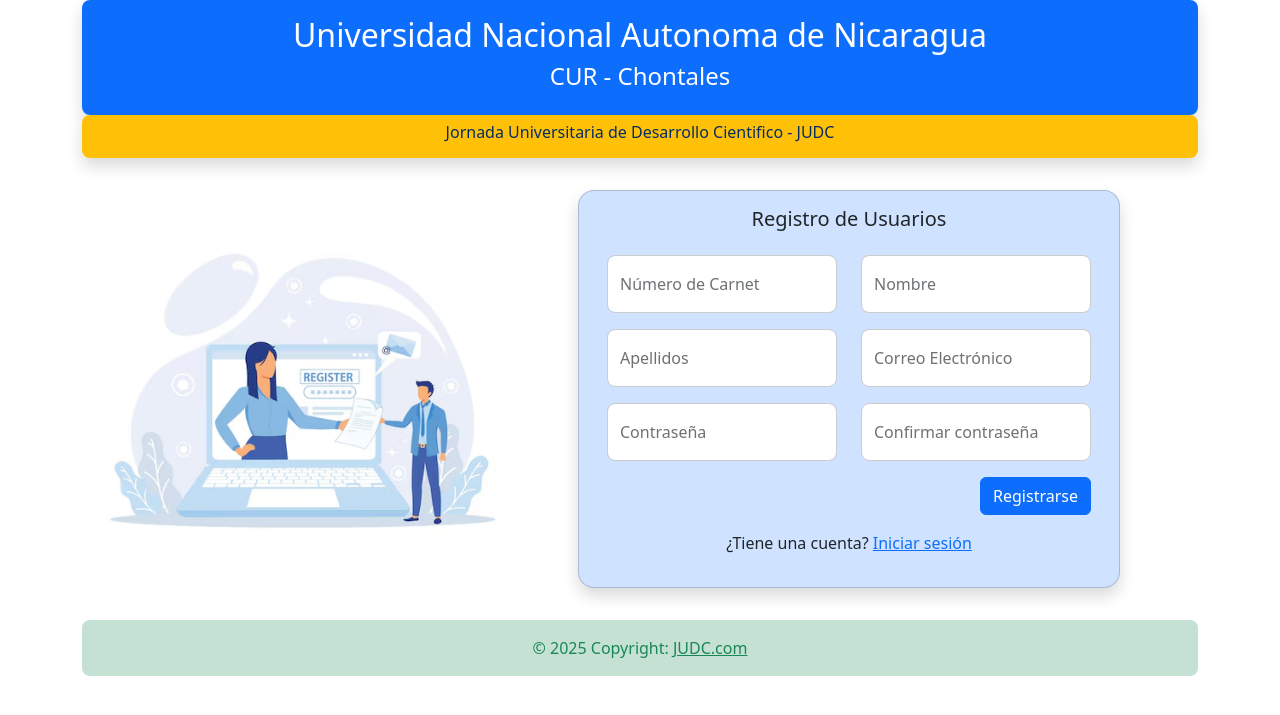
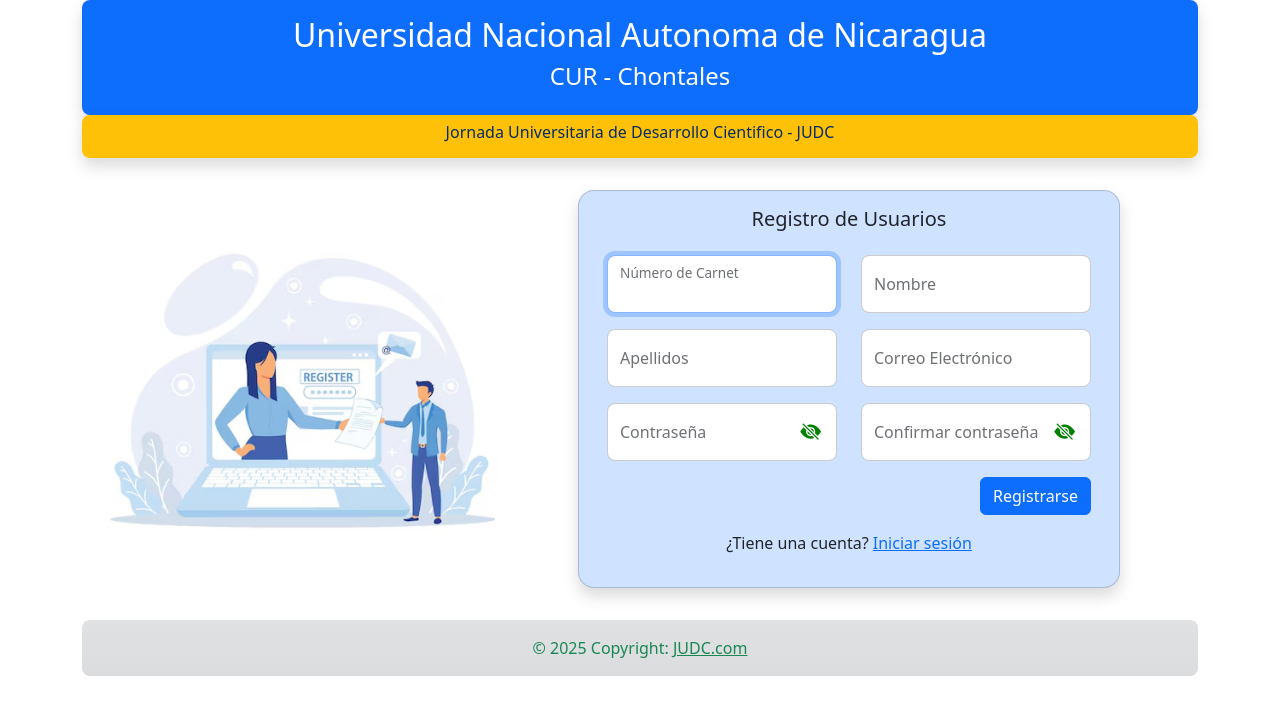
Before and after one commit to manzanareslopezdionicio/APPWEBDJ, a Django app: page /registro/ in a window 1280 px wide. Shown: the top 715 px of the page. Run offline with Django 5.2, Linux system fonts and the light colour scheme; some libraries are stand-ins or nearby versions.

Commit message:
password
Crear scripts para visualizar password

```diff
--- /dev/null
+++ b/appjudc/static/js/scripts.js
@@ -0,0 +1,87 @@
+// Mostrar y ocultar contraseña login
+$(document).ready(function () {
+    $('#topass').on('mouseenter', function () {
+        $(this).css('color', 'blue');
+    }).on('mouseleave', function () {
+        // Si el campo está en modo texto, mantener rojo; si no, negro
+        var passwordField = $('#password');
+        if (passwordField.attr('type') === 'text') {
+            $(this).css('color', 'red');
+        } else {
+            $(this).css('color', 'green');
+        }
+    });
+
+    $('#topass').click(function () {
+        var passwordField = $('#password');
+        var passwordFieldType = passwordField.attr('type');
+
+        if (passwordFieldType === 'password') {
+            passwordField.attr('type', 'text');
+            $(this).removeClass('bi-eye-slash-fill').addClass('bi-eye-fill');
+            $(this).css('color', 'red');
+        } else {
+            passwordField.attr('type', 'password');
+            $(this).removeClass('bi-eye-fill').addClass('bi-eye-slash-fill');
+            $(this).css('color', 'green');
+        }
+    });
+});
+// Mostrar y ocultar contraseña registro
+$(document).ready(function () {
+    $('#topass1').on('mouseenter', function () {
+        $(this).css('color', 'blue');
+    }).on('mouseleave', function () {
+        // Si el campo está en modo texto, mantener rojo; si no, negro
+        var passwordField = $('#password1');
+        if (passwordField.attr('type') === 'text') {
+            $(this).css('color', 'red');
+        } else {
+            $(this).css('color', 'green');
+        }
+    });
+
+    $('#topass1').click(function () {
+        var passwordField = $('#password1');
+        var passwordFieldType = passwordField.attr('type');
+
+        if (passwordFieldType === 'password') {
+            passwordField.attr('type', 'text');
+            $(this).removeClass('bi-eye-slash-fill').addClass('bi-eye-fill');
+            $(this).css('color', 'red');
+        } else {
+            passwordField.attr('type', 'password');
+            $(this).removeClass('bi-eye-fill').addClass('bi-eye-slash-fill');
+            $(this).css('color', 'green');
+        }
+    });
+});
+// Mostrar y ocultar contraseña registro
+$(document).ready(function () {
+    $('#topass2').on('mouseenter', function () {
+        $(this).css('color', 'blue');
+    }).on('mouseleave', function () {
+        // Si el campo está en modo texto, mantener rojo; si no, verde
+        var passwordField = $('#passwordf');
+        if (passwordField.attr('type') === 'text') {
+            $(this).css('color', 'red');
+        } else {
+            $(this).css('color', 'green');
+        }
+    });
+
+    $('#topass2').click(function () {
+        var passwordField = $('#passwordf');
+        var passwordFieldType = passwordField.attr('type');
+
+        if (passwordFieldType === 'password') {
+            passwordField.attr('type', 'text');
+            $(this).removeClass('bi-eye-slash-fill').addClass('bi-eye-fill');
+            $(this).css('color', 'red');
+        } else {
+            passwordField.attr('type', 'password');
+            $(this).removeClass('bi-eye-fill').addClass('bi-eye-slash-fill');
+            $(this).css('color', 'green');
+        }
+    });
+});
--- a/appjudc/templates/base.html
+++ b/appjudc/templates/base.html
@@ -1,6 +1,7 @@
 {% load static %}
 <!doctype html>
 <html lang="en">
+
 <head>
     <title>{% block titulo %} {% endblock %}</title>
     <!-- Required meta tags -->
@@ -10,7 +11,9 @@
     <!-- Bootstrap CSS v5.2.1 -->
     <link rel="stylesheet" href="{% static 'dist/css/bootstrap.min.css' %}">
     <link rel="stylesheet" href="{% static 'css/estilo.css' %}">
+    <link rel="stylesheet" href="https://cdn.jsdelivr.net/npm/bootstrap-icons@1.13.1/font/bootstrap-icons.min.css">
 </head>
+
 <body>
     <header>
         <!-- place navbar here -->
@@ -32,17 +35,19 @@
     <footer>
         <!-- place footer here -->
         <div class="container">
-            <div class="text-center rounded-3 bg-success p-2 text-success bg-opacity-25 p-3 mt-4">
+            <div class="text-center rounded-3 bg-secondary bg-gradient p-2 text-success bg-opacity-25 p-3 mt-4">
                 © 2025 Copyright:
                 <a class="text-success" href="#">JUDC.com</a>
             </div>
         </div>
     </footer>
     <!-- Bootstrap JavaScript Libraries -->
+    <!-- <script src="https://cdn.jsdelivr.net/npm/@popperjs/core@2.11.6/dist/umd/popper.min.js"></script> -->
+    <!-- <script src="https://code.jquery.com/jquery-3.7.1.min.js"></script> -->
     <script src="{% static 'js/jquery-3.7.1.min.js' %}"></script>
     <script src="{% static 'dist/js/bootstrap.bundle.min.js' %}"></script>
     <script src="{% static 'dist/js/bootstrap.min.js' %}"></script>
-
+    <script src="{% static 'js/scripts.js' %}"></script>
 </body>
 
 </html>
--- a/appjudc/templates/registro.html
+++ b/appjudc/templates/registro.html
@@ -17,14 +17,14 @@
                     <div class="col-md-6">
                         <div class="form-floating mb-3">
                             <input type="text" class="form-control mi-input" id="carnet" name="carnet"
-                                placeholder="Número de Carnet" required>
+                                placeholder="Número de Carnet" required autofocus>
                             <label for="carnet" class="form-label">Número de Carnet</label>
                         </div>
                     </div>
                     <div class="col-md-6">
                         <div class="form-floating mb-3">
-                            <input type="text" class="form-control mi-input" id="nombre" name="nombre" placeholder="Nombres"
-                                required>
+                            <input type="text" class="form-control mi-input" id="nombre" name="nombre"
+                                placeholder="Nombres" required>
                             <label for="nombre" class="form-label">Nombre</label>
                         </div>
                     </div>
@@ -44,20 +44,28 @@
                     </div>
                     <div class="col-md-6">
                         <div class="form-floating mb-3">
-                            <input type="password" class="form-control mi-input" id="password" name="password"
+                            <input type="password" class="form-control mi-input" id="password1" name="password"
                                 placeholder="Contraseña" required>
                             <label for="password" class="form-label">Contraseña</label>
+                            <span class="position-absolute top-50 end-0 translate-middle-y me-3" style="cursor:pointer;"
+                                onclick="topass1()">
+                                <i class="bi bi-eye-slash-fill" id="topass1" style="color:green; font-size:1.3rem;"></i>
+                            </span>
                         </div>
                     </div>
                     <div class="col-md-6">
                         <div class="form-floating mb-3">
                             <input type="password" class="form-control mi-input" id="passwordf" name="passwordf"
                                 placeholder="Confirmar contraseña" required>
-                            <label for="passwordf" class="form-label">Confirmar contraseña</label>
+                            <label for="password" class="form-label">Confirmar contraseña</label>
+                            <span class="position-absolute top-50 end-0 translate-middle-y me-3" style="cursor:pointer;"
+                                onclick="topass2()">
+                                <i class="bi bi-eye-slash-fill" id="topass2" style="color:green; font-size:1.3rem;"></i>
+                            </span>
                         </div>
                     </div>
                     <div class="d-grid gap-2 d-md-flex justify-content-md-end" style="text-align: center;">
-                        <button type="submit" class="btn btn-primary ">Registrarse</button>
+                        <button type="submit" class="btn btn-primary">Registrarse</button>
                     </div>
                 </form>
                 <div>
```
Also changed, not shown: appjudc/templates/login.html (+8 -3 lines), appjudc/templates/vistas/estudiantes.html (added).
